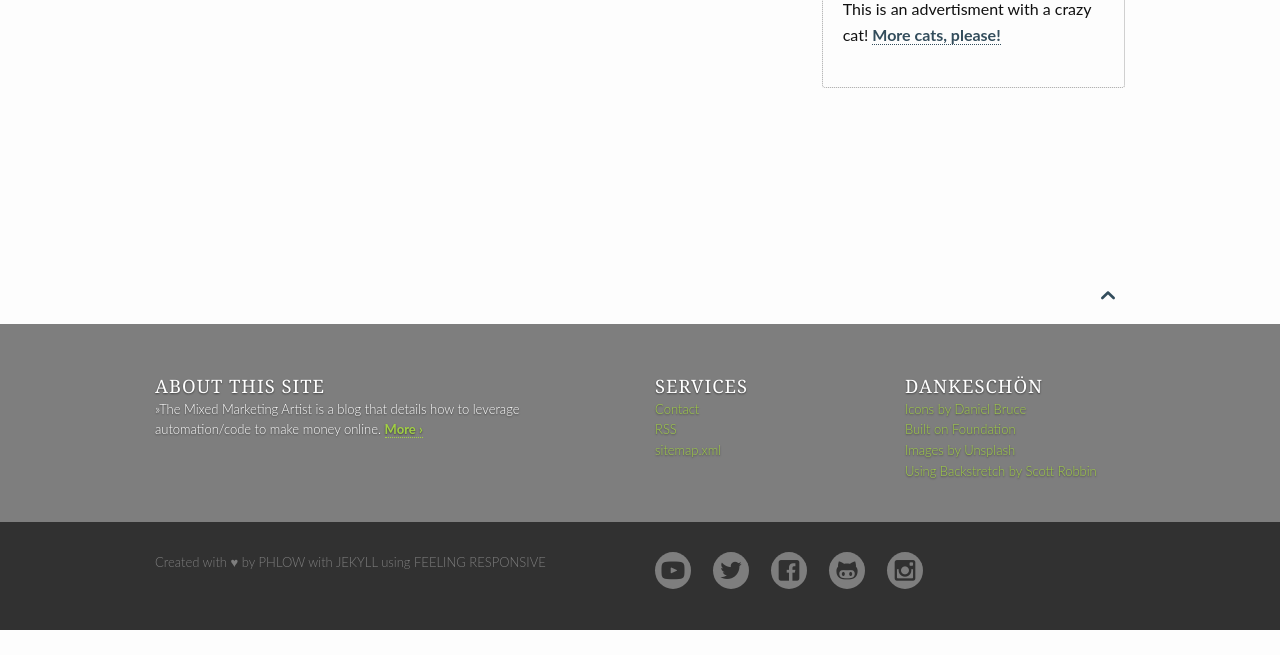
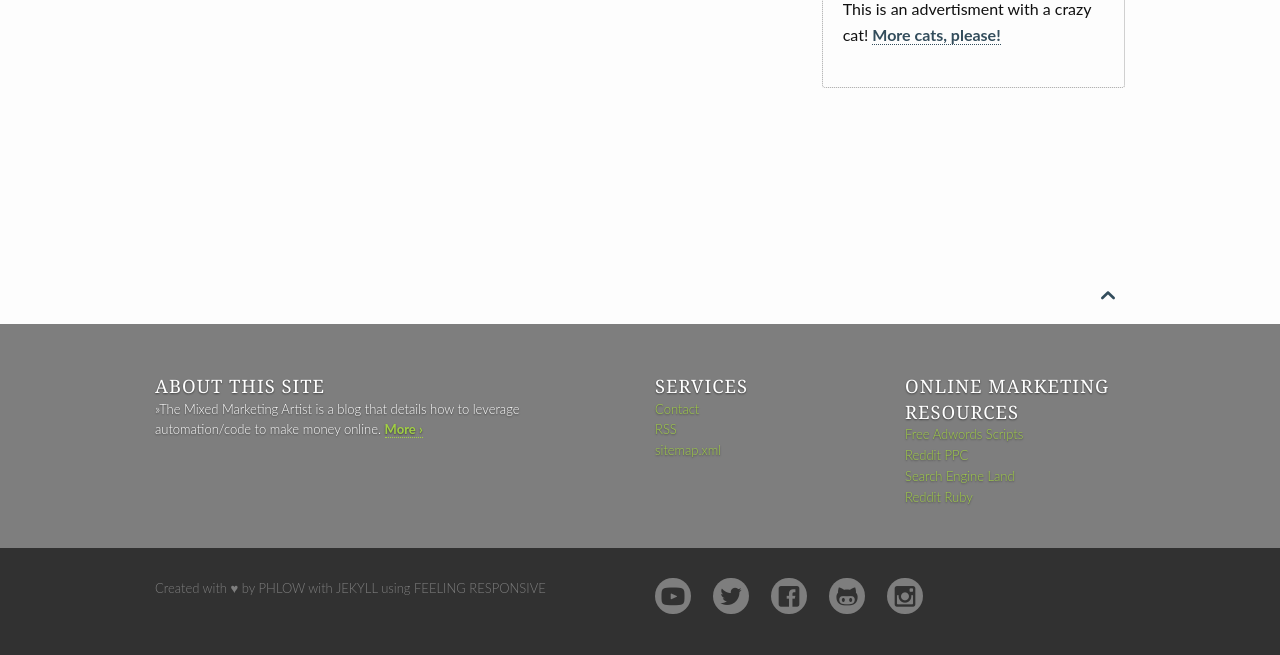
Before and after one commit to mixedmarketingartist/mixedmarketingartist.github.io, a Jekyll site: the page built from resume/index.html, in a window 1280 px wide and 900 px high, scrolled down 771 px, cut to the strip 245-900 px from the top of the window. Built offline with Jekyll 4.4.1, drawn with Linux system fonts in a browser that asks for light colours; before the commit the page ends 1646 px from its top, so only the background shows below that.

Commit message:
update links

```diff
--- a/_data/network.yml
+++ b/_data/network.yml
@@ -1,21 +1,21 @@
-- menu_name: "Dankeschön"
+- menu_name: "Online Marketing Resources"
 
-- name: "Icons by Daniel Bruce"
+- name: "Free Adwords Scripts"
   url: "http://entypo.com/"
   class: "network-entypo"
   title: "Icons by Daniel Bruce"
 
-- name: "Built on Foundation"
-  url: "http://foundation.zurb.com/"
+- name: "Reddit PPC"
+  url: "http://reddit.com/r/ppc/"
   class: "services-newsletter"
   title: "Built on Foundation"
 
-- name: "Images by Unsplash"
-  url: "http://unsplash.com/"
+- name: "Search Engine Land"
+  url: "http://searchengineland.com/"
   class: "rss-link"
   title: "Images by Unsplash"
 
-- name: "Using Backstretch by Scott Robbin"
-  url: "http://srobbin.com/jquery-plugins/backstretch/"
+- name: "Reddit Ruby"
+  url: "http://reddit.com/r/ruby/"
   class: "sitemap-link"
   title: "Using Backstretch by Scott Robbin"
--- a/resume/index.html
+++ b/resume/index.html
@@ -6,8 +6,3 @@ image:
    header: "unsplash_6_bus_header.jpg"
    thumb: "unsplash_6_bus_thumb.jpg"
 ---
-
-<div class="row">
-	<h1>Derek Martin</h1>
-	<h2>Online Marketer</h2>
-</div>
```
